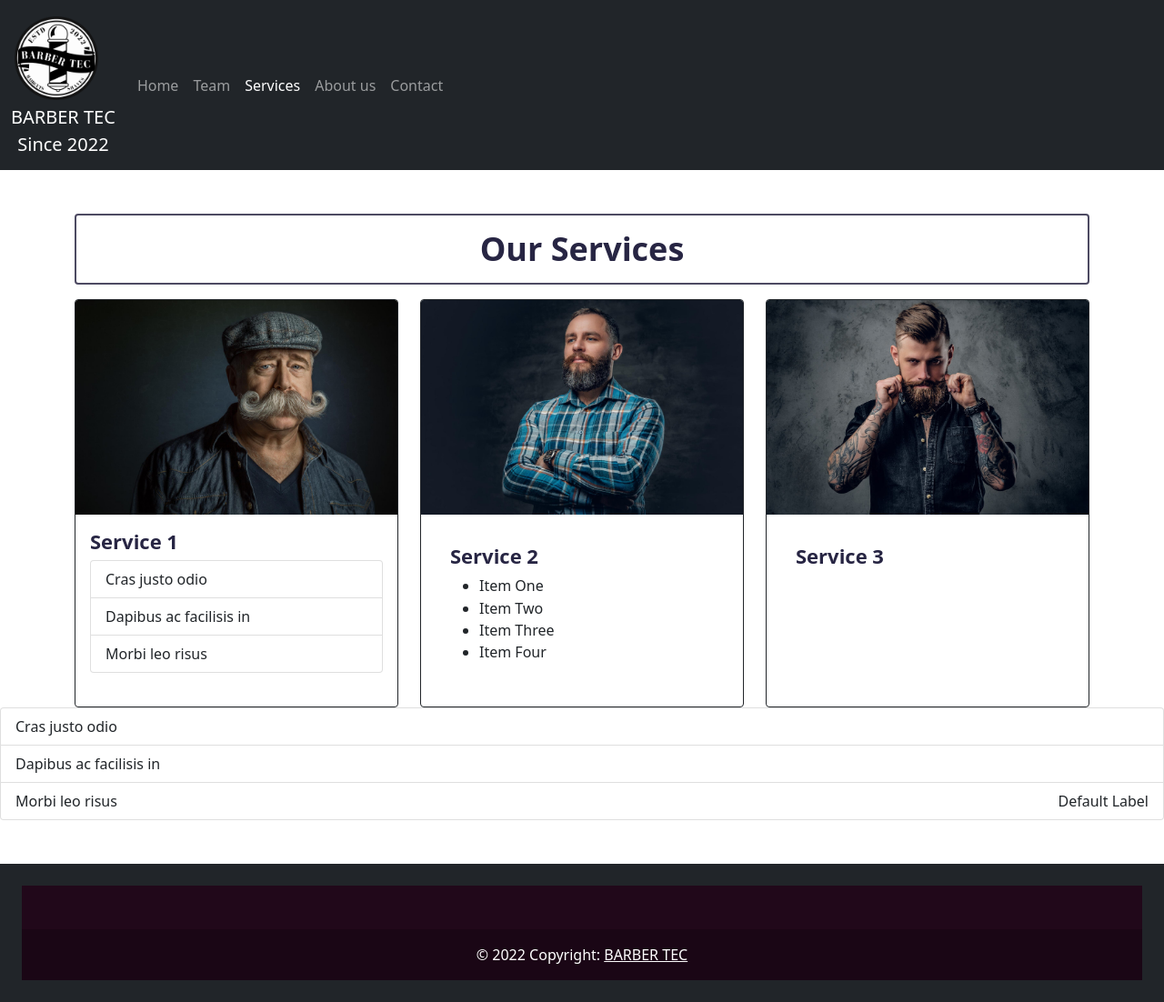
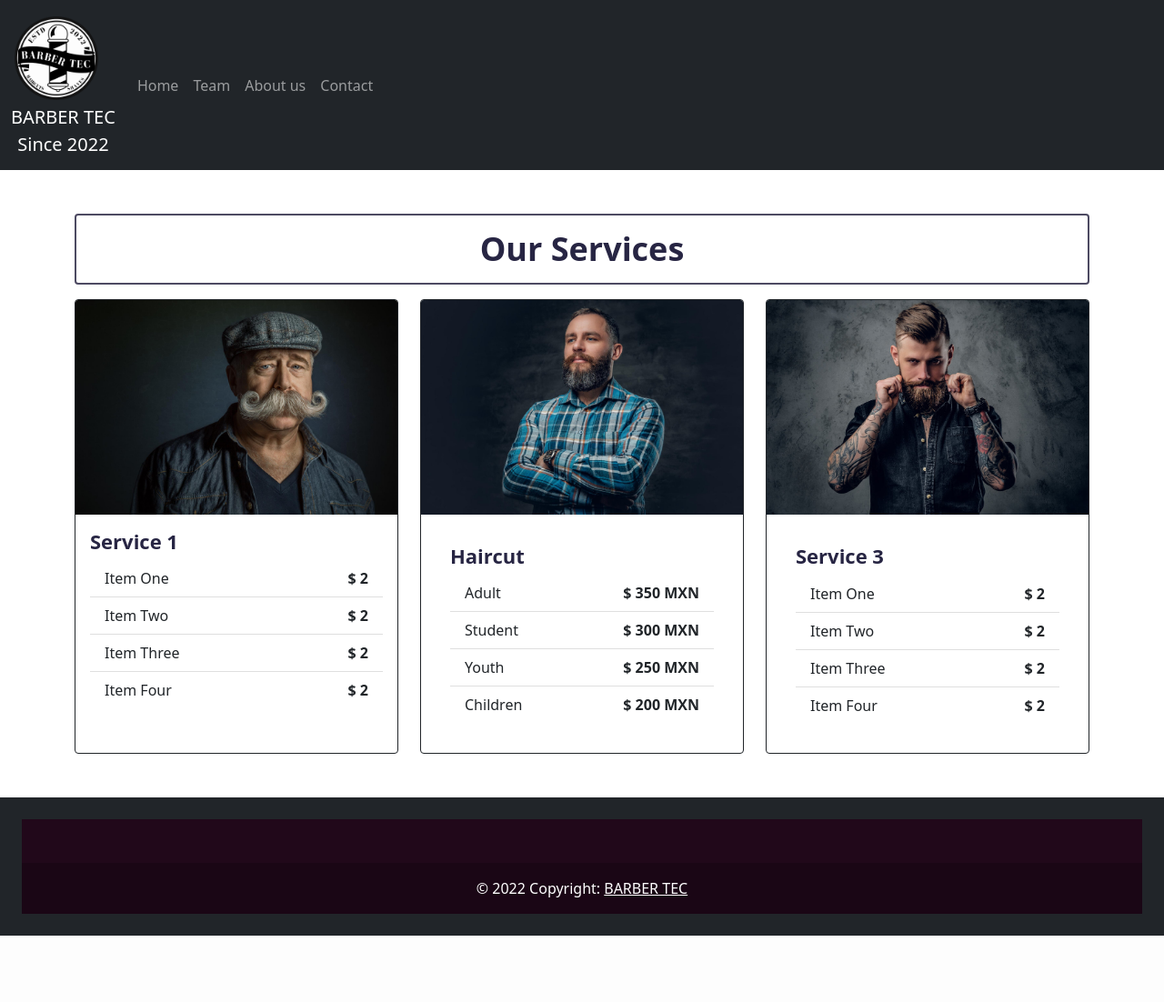
Before and after one commit to EricMoCa/FinalProyectWebDev, a PHP site: page /services.html in a window 1280 px wide. Shown: the whole page at 91% size. After the commit the page ends 1029 px from the top, so only its background shows below. Run offline with PHP 8.4, Linux system fonts and the light colour scheme.

Commit message:
View Services Front Update

```diff
--- a/services.html
+++ b/services.html
@@ -49,7 +49,6 @@
                         <a class="nav-link" href="team.html">Team</a>
                     </li>
                     <li class="nav-item">
-                        <a class="nav-link active" href="services.html">Services</a>
                     </li>
                     <li class="nav-item">
                         <a class="nav-link" href="aboutus.html">About us</a>
@@ -73,7 +72,7 @@
         </p>
         <!-- ---------------------------------------------------- -->
 
-        <!-- ------------  Tarjetas de personal  ------------ -->
+        <!-- ------------  Tarjetas de Servicios  ------------ -->
       <div class="row row-cols-1 row-cols-md-3 g-4">
         <div class="col">
           <div class="card h-100 border border-dark">
@@ -81,20 +80,20 @@
             <div class="card-body">
               <h5 class="card-title" style="color: #272543; font-weight: bold;font-size:22px;">Service 1</h5>
               <!--  LIST  -->
-              <ul class="list-group">
-                <li class="list-group-item d-flex justify-content-between align-items-center">
-                  Cras justo odio
-                  <span class="badge badge-primary badge-pill">14</span>
+              <ul class="list-group list-group-flush">
+                <li class="list-group-item d-flex justify-content-between align-items-center">Item One
+                    <span class="label label-default" style="font-weight: bold;font-size:16px;"> $ 2 </span>
                 </li>
-                <li class="list-group-item d-flex justify-content-between align-items-center">
-                  Dapibus ac facilisis in
-                  <span class="badge badge-primary badge-pill">2</span>
+                <li class="list-group-item d-flex justify-content-between align-items-center"> Item Two
+                    <span class="label label-default" style="font-weight: bold;font-size:16px;"> $ 2 </span>
                 </li>
-                <li class="list-group-item d-flex justify-content-between align-items-center">
-                  Morbi leo risus
-                  <span class="badge badge-primary badge-pill">1</span>
+                <li class="list-group-item d-flex justify-content-between align-items-center">Item Three
+                    <span class="label label-default" style="font-weight: bold;font-size:16px;"> $ 2 </span>
                 </li>
-              </ul>
+                <li class="list-group-item d-flex justify-content-between align-items-center">Item Four
+                    <span class="label label-default" style="font-weight: bold;font-size:16px;">  $ 2 </span>
+                </li>
+            </ul>
               <!--  ----  -->
             </div>
           </div>
@@ -104,23 +103,23 @@
           <div class="card h-100 border border-dark">
             <img src="Images/Barber2.jpg" class="card-img-top" alt="...">
             <div class="card-body">
-                <div class="card-body">
-                    <h5 class="card-title" style="color: #272543; font-weight: bold;font-size:22px;">Service 2</h5>
+                <div class="card-body" >
+                    <h5 class="card-title" style="color: #272543; font-weight: bold;font-size:22px;">Haircut</h5>
                     <!--  LIST  -->
-                    <ul class="list-services">
-                        <li>Item One
-                            <span class="badge badge-primary badge-pill">2</span>
+                    <ul class="list-group list-group-flush">
+                        <li class="list-group-item d-flex justify-content-between align-items-center">Adult
+                            <span class="label label-default" style="font-weight: bold;font-size:16px;"> $ 350 MXN </span>
                         </li>
-                        <li>Item Two
-                            <span class="badge badge-primary badge-pill">10</span>
+                        <li class="list-group-item d-flex justify-content-between align-items-center"> Student
+                            <span class="label label-default" style="font-weight: bold;font-size:16px;"> $ 300 MXN </span>
                         </li>
-                        <li>Item Three
-                            <span class="badge">9</span>
+                        <li class="list-group-item d-flex justify-content-between align-items-center">Youth
+                            <span class="label label-default" style="font-weight: bold;font-size:16px;"> $ 250 MXN </span>
                         </li>
-                        <li>Item Four
-                            <span class="badge">0</span>
+                        <li class="list-group-item d-flex justify-content-between align-items-center">Children
+                            <span class="label label-default" style="font-weight: bold;font-size:16px;">  $ 200 MXN </span>
                         </li>
-                  </ul>
+                    </ul>
                     <!--  ----  -->
                   </div>
             </div>
@@ -134,6 +133,20 @@
                 <div class="card-body">
                     <h5 class="card-title" style="color: #272543; font-weight: bold;font-size:22px;">Service 3</h5>
                     <!--  LIST  -->
+                    <ul class="list-group list-group-flush">
+                        <li class="list-group-item d-flex justify-content-between align-items-center">Item One
+                            <span class="label label-default" style="font-weight: bold;font-size:16px;"> $ 2 </span>
+                        </li>
+                        <li class="list-group-item d-flex justify-content-between align-items-center"> Item Two
+                            <span class="label label-default" style="font-weight: bold;font-size:16px;"> $ 2 </span>
+                        </li>
+                        <li class="list-group-item d-flex justify-content-between align-items-center">Item Three
+                            <span class="label label-default" style="font-weight: bold;font-size:16px;"> $ 2 </span>
+                        </li>
+                        <li class="list-group-item d-flex justify-content-between align-items-center">Item Four
+                            <span class="label label-default" style="font-weight: bold;font-size:16px;">  $ 2 </span>
+                        </li>
+                    </ul>
                     <!--  ----  -->
                   </div>
             </div>
@@ -143,22 +156,6 @@
       </div>
       <!-- ------------  End Tarjetas de Servicios  ------------ -->
     </div>
-
-    <ul class="list-group">
-        <li class="list-group-item d-flex justify-content-between align-items-center">
-          Cras justo odio
-          <span class="badge badge-primary badge-pill">14</span>
-        </li>
-        <li class="list-group-item d-flex justify-content-between align-items-center">
-          Dapibus ac facilisis in
-          <span class="badge badge-primary badge-pill">2</span>
-        </li>
-        <li class="list-group-item d-flex justify-content-between align-items-center">
-          Morbi leo risus
-          <span class="label label-default">Default Label</span>
-        </li>
-      </ul>
-
 
 
     <!--Footer Start -->
--- a/style.css
+++ b/style.css
@@ -31,6 +31,8 @@
 .contstyle{
     margin: 10 px;
 }
+
+
 /* ====================       ABOUT US      ============================= */
 /*     <a href="#" > <button class="button" style="vertical-align:middle"><span> Text </span></button></a>       */
 
```
